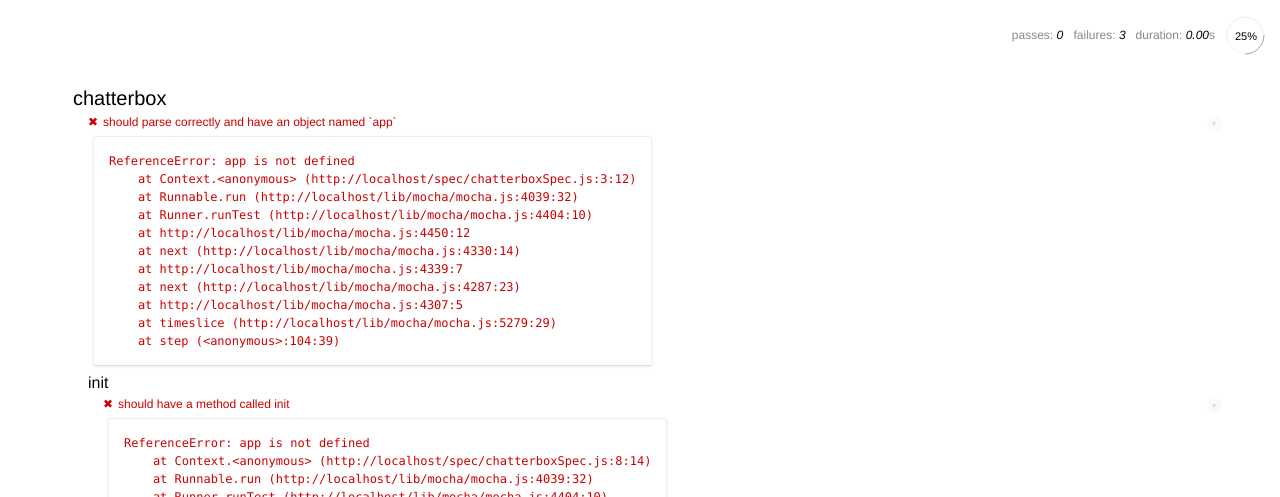
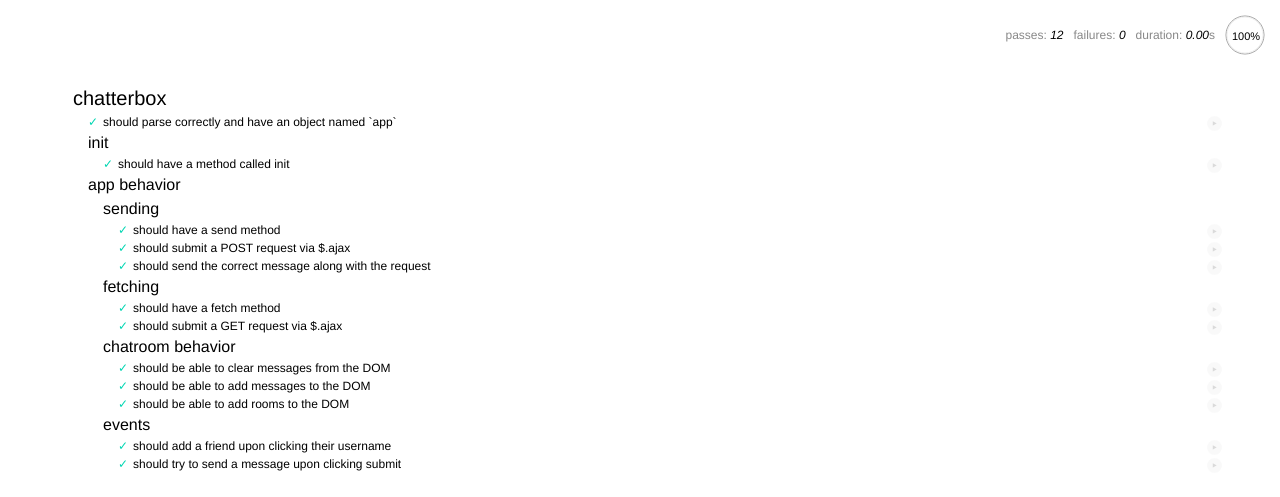
Before and after one commit to marina-cerame/ChatterboxClient, a website: page SpecRunner.html in a window 1280 px wide. Shown: the top 497 px of the page. Drawn offline with Linux system fonts and the light colour scheme.

Commit message:
spec tests passing

```diff
--- a/SpecRunner.html
+++ b/SpecRunner.html
@@ -24,7 +24,9 @@
 </head>
 <body>
 <div id="mocha"></div>
-<div id="testarea" style="display: none;">
+<div id="testarea" >
+
+</div>
 
   <div id="main">
     <h1>chatterbox</h1>
--- a/bower.json
+++ b/bower.json
@@ -9,7 +9,7 @@
   "private": true,
   "dependencies": {
     "backbone": "~1.1.2",
-    "underscore": "~1.7.0",
+    "underscore": "^1.8.3",
     "jquery": "~2.1.1"
   },
   "ignore": [
--- a/client/index.html
+++ b/client/index.html
@@ -7,6 +7,7 @@
 
     <!-- dependencies -->
     <script src="bower_components/jquery/dist/jquery.js"></script>
+    <script src="bower_components/underscore/underscore.js"></script>
     <script>
       // YOU DO NOT NEED TO EDIT THIS CODE
       if (!/(&|\?)username=/.test(window.location.search)) {
--- a/client/scripts/app.js
+++ b/client/scripts/app.js
@@ -1 +1,54 @@
 // YOUR CODE HERE:
+var app = {};
+
+app.init = () => {
+  $('.username').on('click', app.handleUsernameClick);
+  $('#send .submit').on('submit', app.handleSubmit);
+};
+
+app.send = (message) => {
+  $.ajax({
+    url: 'https://api.parse.com/1/classes/messages',
+    type: 'POST',
+    data: JSON.stringify(message),
+    contentType: 'application/json',
+    success: (data) => {
+      console.log('chatterbox: Message sent');
+    },
+    error: (data) => {
+      console.error('chatterbox: Failed to send message', data);
+    }
+  });
+};
+
+app.fetch = () => {
+  $.ajax({
+    type: 'GET'
+  });
+};
+
+app.clearMessages = () => {
+  $('#chats').empty();
+};
+
+app.renderMessage = (message) => {
+  var $message = $('<div>').text(message.text);
+  $message.appendTo($('#chats'));
+  var $username = $('<span>').text(message.username).addClass('username');
+  $username.appendTo($message);
+};
+
+app.renderRoom = (room) => {
+  var $room = $('<div>').text(room);
+  $room.appendTo($('#roomSelect'));
+};
+
+app.handleUsernameClick = () => {
+
+};
+
+app.handleSubmit = () => {
+
+};
+
+// $('.username').on('click', app.handleUsernameClick);
--- a/spec/chatterboxSpec.js
+++ b/spec/chatterboxSpec.js
@@ -106,7 +106,7 @@ describe('chatterbox', function() {
 
         app.init();
 
-        $('#main').find('.username').trigger('click');
+        $('#chats').find('.username').trigger('click');
         expect(app.handleUsernameClick.called).to.be.true;
 
         app.handleUsernameClick.restore();
```
Also changed, not shown: 1 other file.
